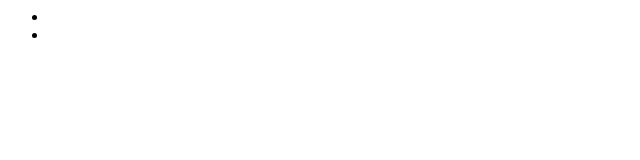
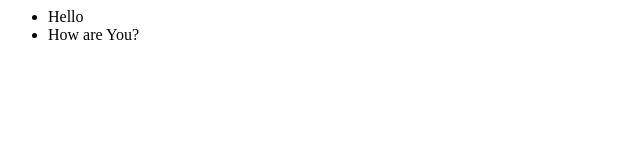
Before and after one commit to Clayton97/myRepository, a plain HTML site: page index.html in a window 1280 px wide. Shown: the whole page, without its empty margins (0-640 px from the left). Drawn offline with Linux system fonts and the light colour scheme.

Commit message:
Changed index to have messages

```diff
--- a/index.html
+++ b/index.html
@@ -2,8 +2,8 @@
 <body>
 <div>
 <ul>
-	<li></li>
-	<li></li>
+	<li>Hello</li>
+	<li>How are You?</li>
 </ul>
 </div>
 </body>
```
